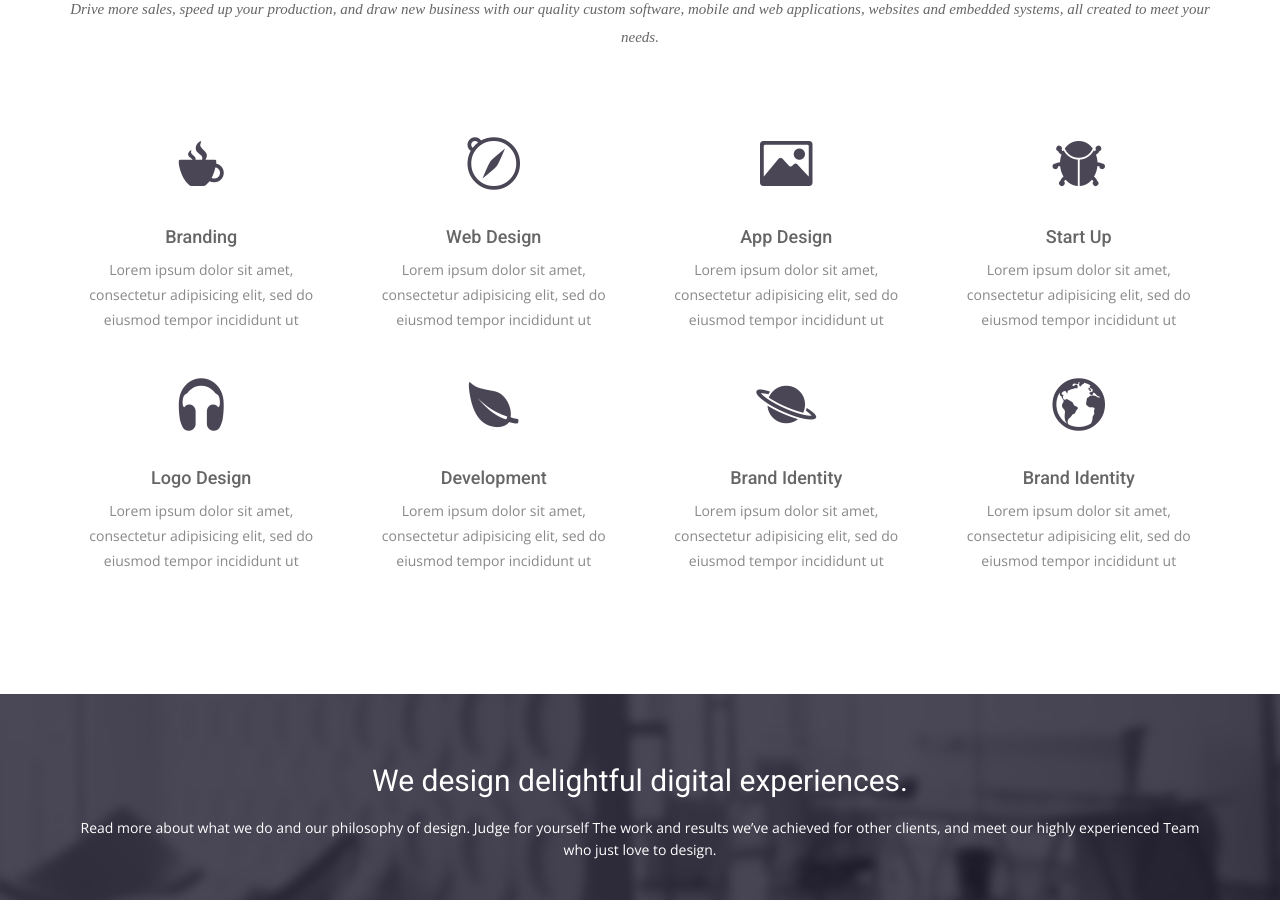
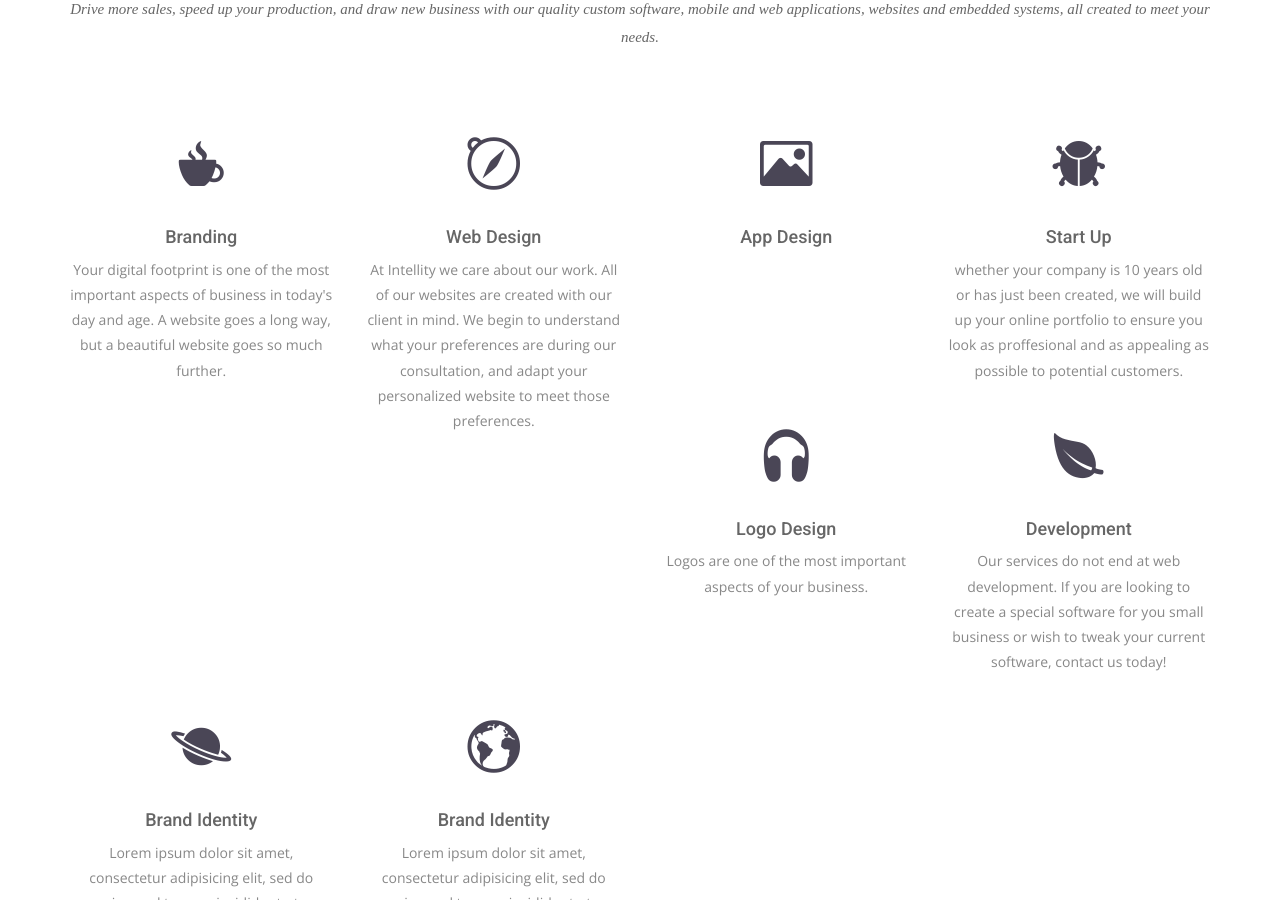
Before and after one commit to intellity/index, a Jekyll site: the page built from index.html, in a window 1280 px wide and 900 px high, scrolled down 2160 px. Built offline with Jekyll 4.4.1, drawn with Linux system fonts in a browser that asks for light colours; nearby versions of some CDN libraries; some web fonts are replaced.

Commit message:
Update index.html

```diff
--- a/index.html
+++ b/index.html
@@ -67,42 +67,42 @@ permalink: /
         <div class="service-item">
           <i class="icon ion-coffee"></i>
           <h4>Branding</h4>
-          <p>Lorem ipsum dolor sit amet, consectetur adipisicing elit, sed do eiusmod tempor incididunt ut </p>
+          <p>Your digital footprint is one of the most important aspects of business in today's day and age. A website goes a long way, but a beautiful website goes so much further. </p>
         </div>
       </div>
       <div class="col-sm-6 col-md-3">
         <div class="service-item">
           <i class="ion-compass"></i>
           <h4>Web Design</h4>
-          <p>Lorem ipsum dolor sit amet, consectetur adipisicing elit, sed do eiusmod tempor incididunt ut </p>
+          <p>At Intellity we care about our work. All of our websites are created with our client in mind. We begin to understand what your preferences are during our consultation, and adapt your personalized website to meet those preferences. </p>
         </div>
       </div>
       <div class="col-sm-6 col-md-3">
         <div class="service-item">
           <i class="ion-image"></i>
           <h4>App Design</h4>
-          <p>Lorem ipsum dolor sit amet, consectetur adipisicing elit, sed do eiusmod tempor incididunt ut </p>
+          <p></p>
         </div>
       </div>
       <div class="col-sm-6 col-md-3">
         <div class="service-item">
           <i class="ion-bug"></i>
           <h4>Start Up</h4>
-          <p>Lorem ipsum dolor sit amet, consectetur adipisicing elit, sed do eiusmod tempor incididunt ut </p>
+          <p>whether your company is 10 years old or has just been created, we will build up your online portfolio to ensure you look as proffesional and as appealing as possible to potential customers.</p>
         </div>
       </div>
       <div class="col-sm-6 col-md-3">
         <div class="service-item">
           <i class="ion-headphone"></i>
           <h4>Logo Design</h4>
-          <p>Lorem ipsum dolor sit amet, consectetur adipisicing elit, sed do eiusmod tempor incididunt ut </p>
+          <p>Logos are one of the most important aspects of your business. </p>
         </div>
       </div>
       <div class="col-sm-6 col-md-3">
         <div class="service-item">
           <i class="ion-leaf"></i>
           <h4>Development</h4>
-          <p>Lorem ipsum dolor sit amet, consectetur adipisicing elit, sed do eiusmod tempor incididunt ut </p>
+          <p>Our services do not end at web development. If you are looking to create a special software for you small business or wish to tweak your current software, contact us today!</p>
         </div>
       </div>
       <div class="col-sm-6 col-md-3">
```
